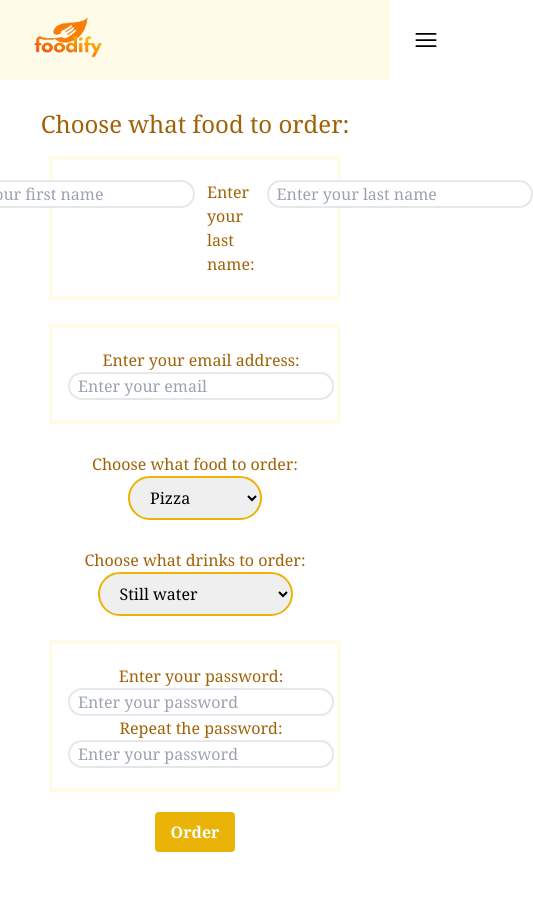
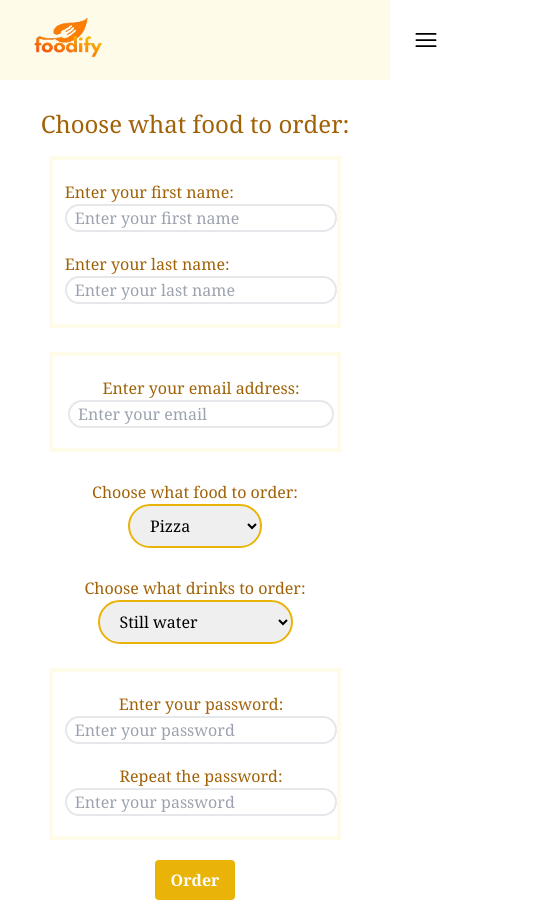
Before and after one commit to FatihTheDev/foodify-delivery-app, a Next.js app in the folder foodify/: page /order in a window 390 px wide. Shown: the whole page, 533 px wide, since content can reach past the window. Before the commit the page ends 852 px from the top, so only its background shows below. Built offline with nearby package versions, Linux system fonts and the light colour scheme.

Commit message:
Added the API integration, the 'API_URL' should be renamed when the api endpoints are created

```diff
--- a/foodify/app/order/page.tsx
+++ b/foodify/app/order/page.tsx
@@ -21,17 +21,30 @@ const OrderForm = () => {
         })
     }
 
+    const handleSubmit = async (e:any) => {
+        e.preventDefault();
+        const response = await fetch('API_URL', {
+            method: 'POST',
+            headers: {
+                'Content-Type': 'application/json'
+            },
+            body: JSON.stringify(info)
+        });
+        const data = await response.json();
+        console.log(data);
+    }
+
   return (
     <>
     <div className="text">
       <h2 className="text-2xl text-yellow-700 text-center mt-7">Choose what food to order:</h2>
     </div>
-    <form>
+    <form onSubmit={handleSubmit}>
 
-        <div className="names flex justify-center mt-4 text-yellow-700 border-4 py-5 border-yellow-50 w-3/4 mx-auto">
+        <div className="names flex justify-center mt-4 text-yellow-700 border-4 py-5 border-yellow-50 w-3/4 mx-auto flex-col md:flex-row">
 
             <label htmlFor="firstname" className="ml-3">Enter your first name:</label>
-            <input value={info.firstname} onChange={handleChange} name="firstname" id="firstname" className="rounded-full p-2 h-7 ml-3 border-2 hover:border-yellow-600 transition-all duration-500" type="text" placeholder="Enter your first name" required/>
+            <input value={info.firstname} onChange={handleChange} name="firstname" id="firstname" className="rounded-full p-2 mb-5 h-7 ml-3 border-2 hover:border-yellow-600 transition-all duration-500" type="text" placeholder="Enter your first name" required/>
 
             <label htmlFor="lastname" className="ml-3">Enter your last name:</label>
             <input value={info.lastname} onChange={handleChange} name="lastname" id="lastname" className="rounded-full p-2 h-7 ml-3 border-2 hover:border-yellow-600 transition-all duration-500" type="text" placeholder="Enter your last name" required/>
@@ -83,10 +96,10 @@ const OrderForm = () => {
         </div>
 
 
-        <div className="pass text-center text-yellow-700 mt-6 border-4 py-5 border-yellow-50 w-3/4 mx-auto">
+        <div className="pass text-center text-yellow-700 mt-6 border-4 py-5 border-yellow-50 w-3/4 mx-auto flex justify-center flex-col md:flex-row">
 
         <label htmlFor="pass" className="ml-3">Enter your password:</label>
-        <input value={info.pass} onChange={handleChange} name="pass" id="pass" className="rounded-full p-2 h-7 ml-3 border-2 hover:border-yellow-600 transition-all duration-500" type="password" placeholder="Enter your password" required/>
+        <input value={info.pass} onChange={handleChange} name="pass" id="pass" className="rounded-full p-2 mb-5 h-7 ml-3 border-2 hover:border-yellow-600 transition-all duration-500 md:mb-0" type="password" placeholder="Enter your password" required/>
 
         <label htmlFor="passagain" className="ml-3">Repeat the password:</label>
         <input value={info.passagain} onChange={handleChange} name="passagain" id="passagain" className="rounded-full p-2 h-7 ml-3 border-2 hover:border-yellow-600 transition-all duration-500" type="password" placeholder="Enter your password" required/>
@@ -96,7 +109,7 @@ const OrderForm = () => {
         </div>
 
         <div className="btn flex justify-center items-center">
-        <button type="submit" className="bg-yellow-500 hover:bg-yellow-700 text-white transition-all duration-500 font-bold py-2 px-4 mt-5 rounded">Order</button>
+        <button type="submit" disabled={info.pass !== info.passagain} className="bg-yellow-500 hover:bg-yellow-700 text-white transition-all duration-500 font-bold py-2 px-4 mt-5 rounded">Order</button>
         </div>
 
     </form>
--- a/foodify/app/page.tsx
+++ b/foodify/app/page.tsx
@@ -7,8 +7,8 @@ export default function Home() {
   return (
     <>
     <section className="mx-auto text-center mt-20">
-    <h1 className="text-4xl text-yellow-700 md:text-md mb-6">Foodify is dedicated to bringing the best food delivery experience to <span className="font-bold">you</span>.</h1>
-    <h2 className="text-2xl text-yellow-700 md:text-3xl mb-6">We offer a variety of <ReactTyped className='text-2xl text-yellow-500 md:text-3xl mb-6' strings={["food", "drinks", "spices", "snacks"]} typeSpeed={90} backSpeed={160} loop/>
+    <h1 className="text-2xl text-yellow-700 md:text-3xl mb-6">Foodify is dedicated to bringing the best food delivery experience to <span className="font-bold">you</span>.</h1>
+    <h2 className="text-3xl text-yellow-700 md:text-4xl mb-6">We offer a variety of <ReactTyped className='text:3xl text-yellow-500 md:text-4xl mb-6' strings={["food", "drinks", "spices", "snacks"]} typeSpeed={90} backSpeed={160} loop/>
     for you to enjoy.</h2>
     <Link href="/about"><button type='button' className="bg-yellow-500 hover:bg-yellow-700 text-white transition-all duration-500 font-bold py-2 px-4 rounded">Find out more</button></Link>
     </section>
```
Also changed, not shown: foodify/app/about/page.tsx (+4 -2 lines), foodify/app/assets/clock.gif (added).
